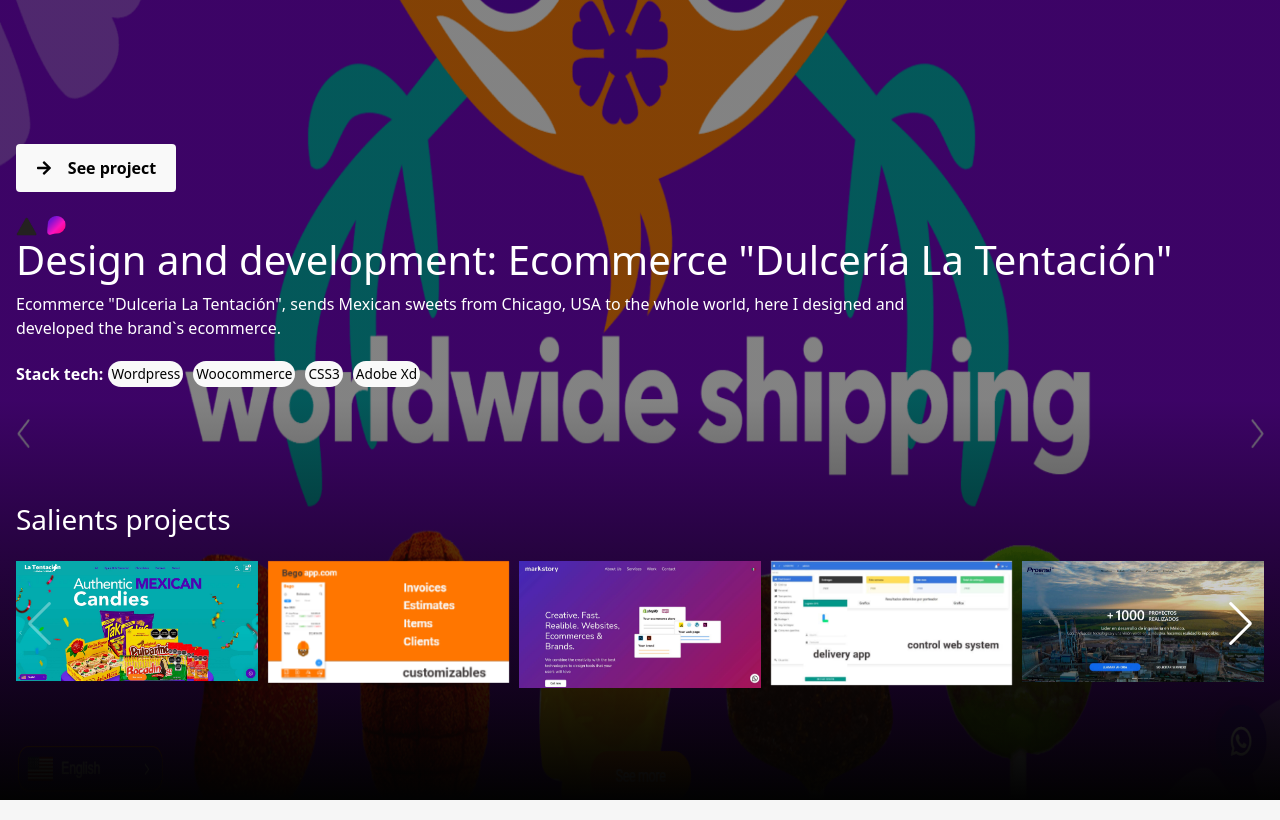
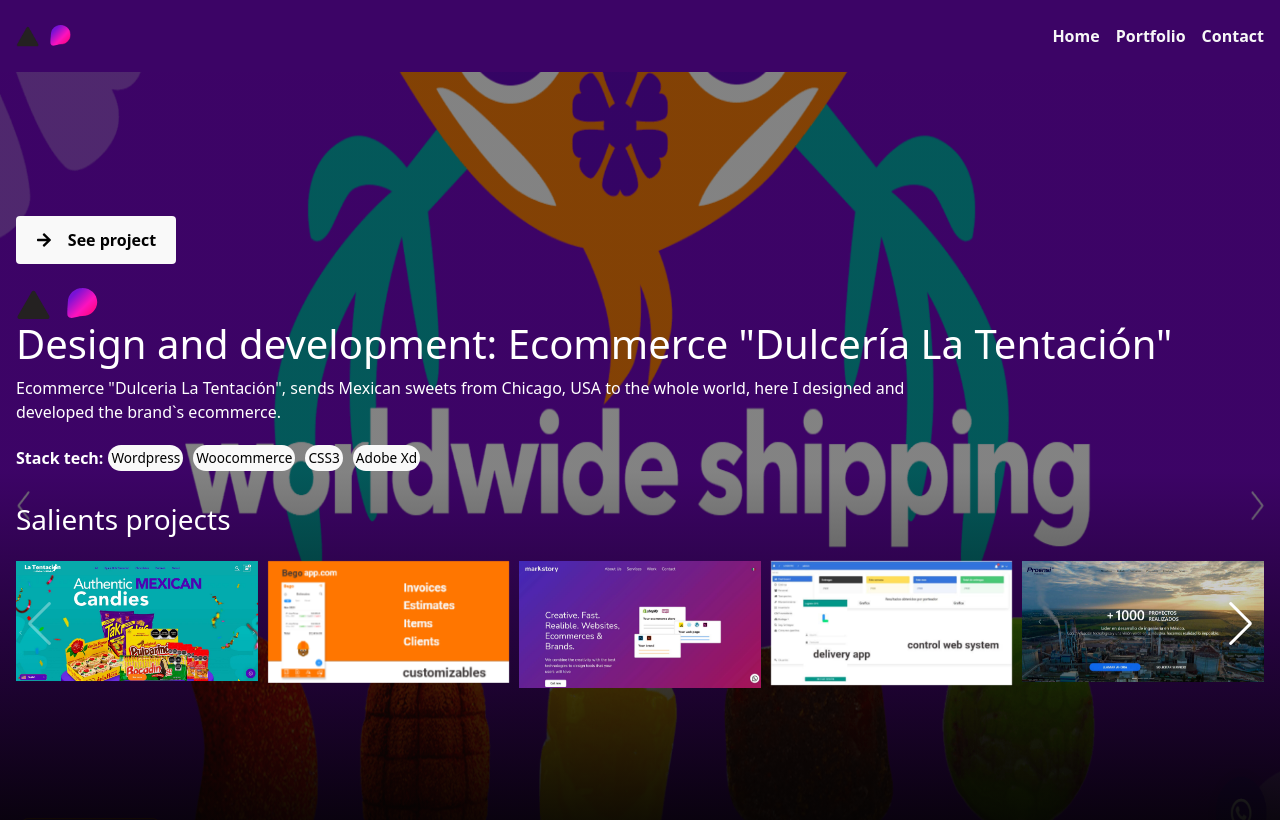
Before and after one commit to dapv67/portfolio, a React (Create React App) app: page /portfolio in a window 1280 px wide. Shown: the top 820 px of the page. Built offline with nearby package versions, Linux system fonts and the light colour scheme.

Commit message:
responsive navbar

```diff
--- a/src/components/Footer.css
+++ b/src/components/Footer.css
@@ -7,9 +7,6 @@
   padding: 2rem 0;
   font-size: 0.8rem;
 }
-.logo-footer {
-  width: 50px;
-}
 .link-footer {
   text-decoration: none;
   margin-bottom: 0.4rem;
--- /dev/null
+++ b/src/components/Nav.css
@@ -0,0 +1,69 @@
+/* Menu */
+/* .container-nav {
+  position: fixed;
+  top: 0;
+  left: 0;
+} */
+
+.navbar {
+  display: flex;
+  justify-content: space-between;
+  align-items: center;
+  padding: 0;
+}
+.nav-btn {
+  display: block;
+  cursor: pointer;
+}
+nav {
+  position: fixed;
+  top: 0;
+  left: 0;
+  height: 100%;
+  width: 100%;
+  background-color: #1616b6;
+  color: #f7f7f7;
+  display: flex;
+  flex-direction: column;
+  align-items: center;
+  justify-content: center;
+  transition: 1s;
+  transform: translateY(-100vh);
+}
+nav .item-nav {
+  text-decoration: none;
+  color: #f7f7f7;
+  font-weight: 600;
+  margin-bottom: 3rem;
+}
+nav .item-nav:hover {
+  color: #ede21a;
+}
+.open {
+  transform: none;
+}
+.closeIcon {
+  position: absolute;
+  top: 2rem;
+  right: 2rem;
+}
+
+/*  */
+/* DESKTOP VERSION */
+@media only screen and (min-width: 1024px) {
+  /* Menu */
+  nav {
+    position: static;
+    display: block;
+    transform: translateY(0);
+    width: auto;
+    background-color: transparent;
+  }
+  nav .item-nav {
+    margin-left: 1rem;
+  }
+  .nav-btn {
+    display: none;
+  }
+  /*  */
+}
--- /dev/null
+++ b/src/components/Nav.js
@@ -0,0 +1,48 @@
+import React, { useState } from "react";
+import { Link } from "react-router-dom";
+import "./Nav.css";
+import { RxHamburgerMenu } from "react-icons/rx";
+import { CgClose } from "react-icons/cg";
+import logo from "../imgs/logo.png";
+
+function Nav() {
+  const [openBurguer, setOpenBurguer] = useState(false);
+
+  const handlerCloseNav = () => {
+    setOpenBurguer(false);
+  };
+  const handlerOpenBurguer = () => {
+    setOpenBurguer(true);
+  };
+  return (
+    <div className="container-nav">
+      <div className="navbar">
+        <img src={logo} alt="" className="logo-icon" />
+        <nav className={`${openBurguer ? "open" : ""}`}>
+          <Link to="/" className="item-nav">
+            Home
+          </Link>
+          <Link to="/portfolio" className="item-nav">
+            Portfolio
+          </Link>
+          <Link to="/contact" className="item-nav">
+            Contact
+          </Link>
+
+          <CgClose
+            className="nav-btn closeIcon"
+            style={{ fontSize: 32 }}
+            onClick={handlerCloseNav}
+          />
+        </nav>
+        <RxHamburgerMenu
+          className="nav-btn"
+          style={{ fontSize: 32 }}
+          onClick={handlerOpenBurguer}
+        />
+      </div>
+    </div>
+  );
+}
+
+export default Nav;
--- a/src/pages/Contact.css
+++ b/src/pages/Contact.css
@@ -15,7 +15,8 @@
   background-color: black;
   text-align: center;
   color: #f7f7f7;
-  padding: 2rem 1rem;
+  padding: 1rem 1rem 2rem 1rem;
+
   animation: slideInY 1s ease-in;
 }
 .item-contact {
--- a/src/pages/Contact.js
+++ b/src/pages/Contact.js
@@ -3,7 +3,8 @@
 import Footer from "../components/Footer";
 import Button from "react-bootstrap/Button";
 import Form from "react-bootstrap/Form";
-import logo from "../imgs/logo.png";
+import Nav from "../components/Nav";
+
 // Emailjs service
 import emailjs from "@emailjs/browser";
 
@@ -45,6 +46,7 @@
   return (
     <div>
       <div className="contact">
+        <Nav />
         <Header />
         <section className="contact">
           <section className="text-contact">
@@ -116,7 +118,6 @@
               Send
             </Button>
           </Form>
-          <img src={logo} alt="" className="logo-footer jump" />
         </section>
       </div>
       <Footer />
--- a/src/pages/Home.css
+++ b/src/pages/Home.css
@@ -3,10 +3,11 @@
 }
 
 .App {
-  padding: 2rem 1rem;
+  font-family: -apple-system, BlinkMacSystemFont, "Segoe UI", Roboto, Oxygen,
+    Ubuntu, Cantarell, "Open Sans", "Helvetica Neue", sans-serif;
+  padding: 1rem 1rem 2rem 1rem;
   color: #f9f9f9;
   font-size: 0.9rem;
-  /* background-color: aquamarine; */
   background: linear-gradient(
     -130deg,
     red 0%,
@@ -74,6 +75,9 @@
     transform: translateY(0);
   }
 }
+.logo-icon {
+  width: 55px;
+}
 .text-main {
   padding: 2rem 2rem;
   animation: slideInLeft 1s ease-in;
--- a/src/pages/Home.js
+++ b/src/pages/Home.js
@@ -1,18 +1,18 @@
-import React from "react";
+import React, { useState } from "react";
 import Header from "../components/Header";
 import Footer from "../components/Footer";
+import Nav from "../components/Nav";
 import LinkButton from "../components/LinkButton";
 import "./Home.css";
 import "../Global.css";
 import pdf from "./CV.pdf";
 import { FaSuitcase, FaArrowRight, FaDownload } from "react-icons/fa";
 
-import logo from "../imgs/logo.png";
-
 export default function Home() {
   return (
     <>
       <div className="App">
+        <Nav />
         <Header />
         <div className="text-main">
           <h1>Software engineer 👨‍💻</h1>
@@ -69,8 +69,6 @@
           <h4 className="jump">Others</h4>
           <p>Adobe Xd, Shopify, Woocommerce, Wordpress, Office, Arduino</p>
         </div>
-
-        <img src={logo} alt="" className="logo-footer jump" />
       </div>
 
       <Footer />
--- a/src/pages/Portfolio.css
+++ b/src/pages/Portfolio.css
@@ -1,3 +1,9 @@
+.portfolio-background {
+  background-color: #3c0466;
+}
+.nav-portfolio {
+  display: none;
+}
 .portfolio {
   position: relative;
   height: 100vh;
@@ -142,4 +148,9 @@
   .wrapper {
     padding: 9rem 1rem 2rem 1rem;
   }
+  .nav-portfolio {
+    display: block;
+    width: auto;
+    padding: 1rem;
+  }
 }
--- a/src/pages/Portfolio.js
+++ b/src/pages/Portfolio.js
@@ -2,6 +2,8 @@
 import Footer from "../components/Footer";
 import logo from "../imgs/logo.png";
 import "../Global.css";
+import Nav from "../components/Nav";
+
 import { FaArrowRight } from "react-icons/fa";
 // https://finesthomeconstruction.com/
 
@@ -156,7 +158,10 @@
   }
 
   return (
-    <div>
+    <div className="portfolio-background">
+      <div className="nav-portfolio">
+        <Nav />
+      </div>
       <div className="portfolio">
         <img
           src={`../assets/projects/${IconUrlCurrent}.png`}
```
